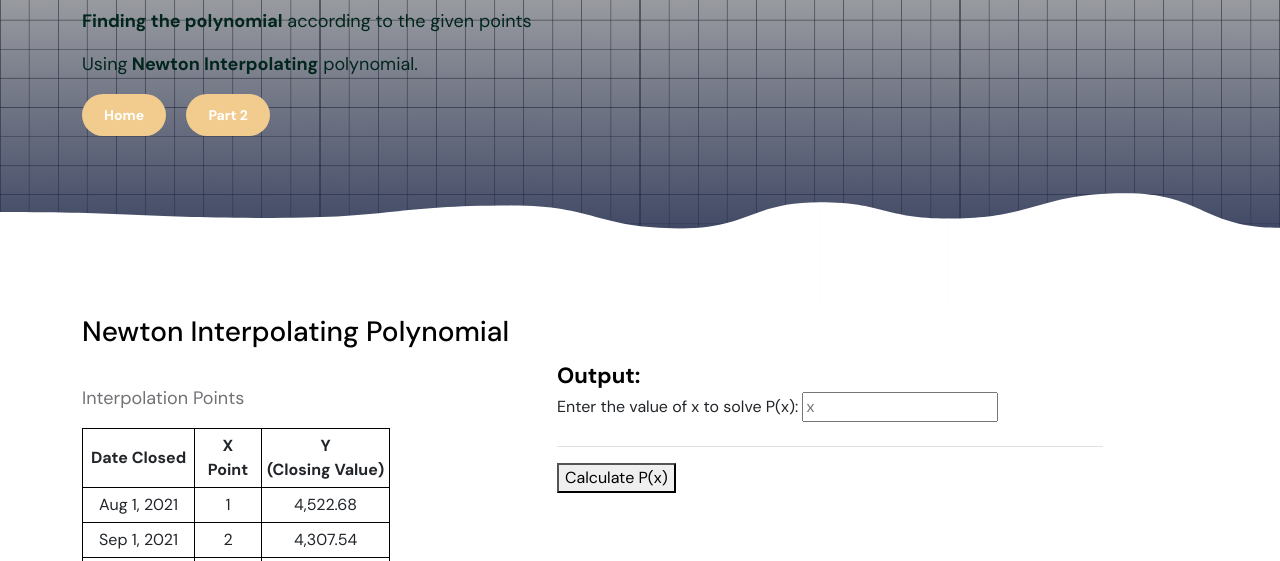
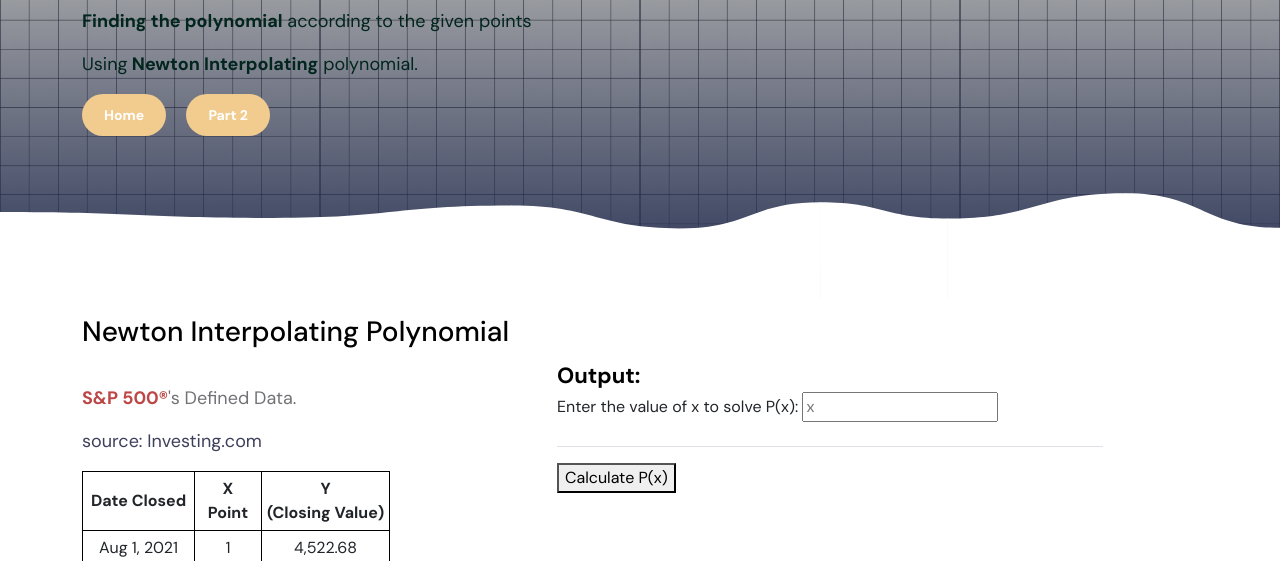
Before and after one commit to klrxnx/Newton-s-Interpolating-Polynomial, a plain HTML site: page part1.html in a window 1280 px wide. Shown: the part 239-800 px from the top of the page. Drawn offline with Linux system fonts and the light colour scheme; a script that the page names is missing; files whose address does not match are found by name.

Commit message:
Update part1.html
Added Historical Data source

```diff
--- a/part1.html
+++ b/part1.html
@@ -114,7 +114,9 @@
 
                                 <br><br>
                                 <!-- <div id="pointsContainer"></div> -->
-                                <p>Interpolation Points</p>
+                                <p><span style="color: #bd4747;">S&amp;P 500&reg;</span>'s Defined Data.</p>
+				<p><a href = "https://www.investing.com/indices/us-spx-500-historical-data?utm_source=google&utm_medium=cpc&utm_campaign=19061933713&utm_content=637719708955&utm_term=dsa-1518303930164_&GL_Ad_ID=637719708955&GL_Campaign_ID=19061933713https://www.investing.com/indices/us-spx-500-historical-data?utm_source=google&utm_medium=cpc&utm_campaign=19061933713&utm_content=637719708955&utm_term=dsa-1518303930164_&GL_Ad_ID=637719708955&GL_Campaign_ID=19061933713&ISP=1&gclid=Cj0KCQjw9deiBhC1ARIsAHLjR2CuCyQ8k2vhwGcJiGYxUQdvVvFeq1UtFiyxALLbQOfIVkZyZD1NkzIaAoGwEALw_wcB">source: Investing.com</a>
+				    </p>
                                 <table>
                                     <thead>
                                         <tr>
```
